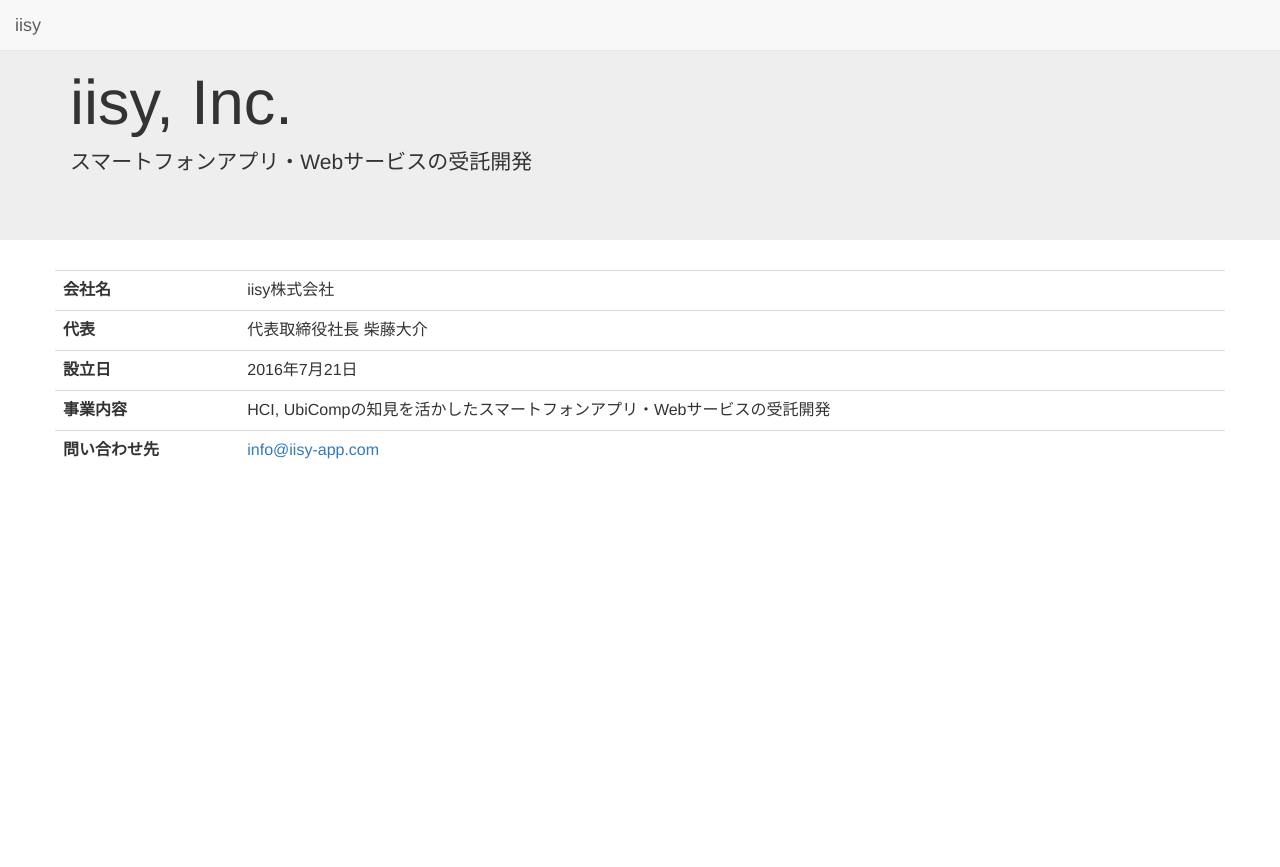
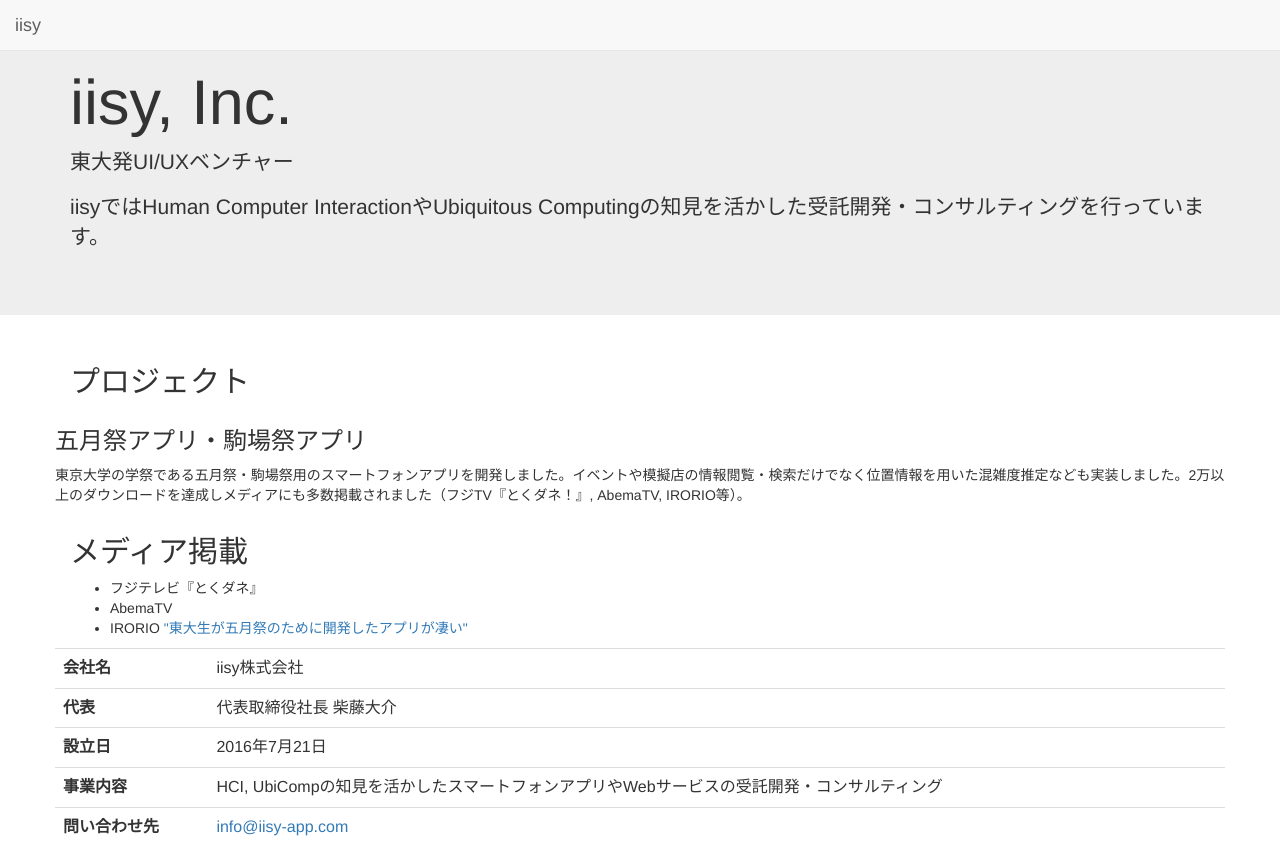
Before and after one commit to iisy-app/iis-app.github.io, a plain HTML site: page index.html in a window 1280 px wide. Before the commit the page ends 800 px from the top, so only its background shows below. Drawn offline with nearby package versions, Linux system fonts and the light colour scheme.

Commit message:
update info

```diff
--- a/index.html
+++ b/index.html
@@ -31,8 +31,24 @@
     <div class="jumbotron">
       <div class="container">
         <h1>iisy, Inc.</h1>
-        <p>スマートフォンアプリ・Webサービスの受託開発</p>
+        <p>東大発UI/UXベンチャー</p>
+        <p>iisyではHuman Computer InteractionやUbiquitous Computingの知見を活かした受託開発・コンサルティングを行っています。</p>
       </div>
+    </div>
+    <div class="container">
+      <h2>プロジェクト</h2>
+      <div class="row">
+        <h3>五月祭アプリ・駒場祭アプリ</h3>
+        <p>東京大学の学祭である五月祭・駒場祭用のスマートフォンアプリを開発しました。イベントや模擬店の情報閲覧・検索だけでなく位置情報を用いた混雑度推定なども実装しました。2万以上のダウンロードを達成しメディアにも多数掲載されました（フジTV『とくダネ！』, AbemaTV, IRORIO等）。</p>
+      </div>
+    </div>
+    <div class="container">
+      <h2>メディア掲載</h2>
+      <ul>
+        <li>フジテレビ『とくダネ』</li>
+        <li>AbemaTV</li>
+        <li>IRORIO <a href="http://irorio.jp/aimiyayuichi/20160514/320423/">"東大生が五月祭のために開発したアプリが凄い"</a></li>
+      </ul>
     </div>
     <div class="container">
       <div class="row">
@@ -41,7 +57,7 @@
             <tr><th>会社名</th><td>iisy株式会社</td></tr>
             <tr><th>代表</th><td>代表取締役社長 柴藤大介</td></tr>
             <tr><th>設立日</th><td>2016年7月21日</td></tr>
-            <tr><th>事業内容</th><td>HCI, UbiCompの知見を活かしたスマートフォンアプリ・Webサービスの受託開発</td></tr>
+            <tr><th>事業内容</th><td>HCI, UbiCompの知見を活かしたスマートフォンアプリやWebサービスの受託開発・コンサルティング</td></tr>
             <tr><th>問い合わせ先</th><td><script type="text/javascript"><!--
 var vfxjwun = ['i','f','l','p','e','o','i','s','c','y','-','"','<','h','i','p','"','a','e','y','i','n',':','s','c','a','"','/','f','i','<','i','l','m','c','m','-','"','o','a',' ','s','a','o',' ','@','.','>','l','s','m','a','p','a','>','=','o','t','@','n','.','m','=','a','o','f','r','i','p','i'];var yinusfg = [21,51,36,61,42,52,45,56,35,57,25,33,66,3,54,28,47,26,5,24,11,50,15,39,30,68,41,67,6,22,0,55,46,9,63,43,58,8,19,44,2,23,59,14,34,20,29,48,12,38,65,37,27,1,69,7,31,13,53,17,62,32,40,10,64,18,4,49,60,16];var dvhmeso= new Array();for(var i=0;i<yinusfg.length;i++){dvhmeso[yinusfg[i]] = vfxjwun[i]; }for(var i=0;i<dvhmeso.length;i++){document.write(dvhmeso[i]);}
 // --></script>
```
